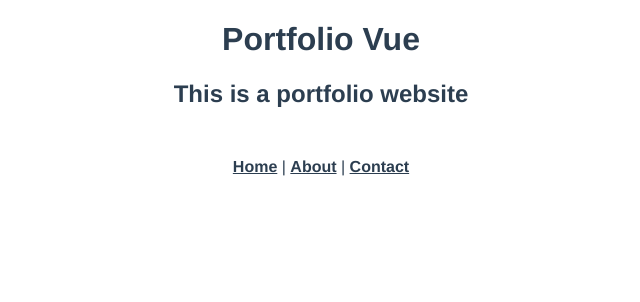
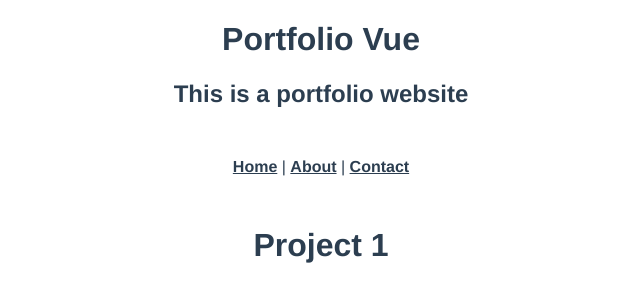
Before and after one commit to MBKM-STECHOQ/portfolio-vue, a Vue app: page /project/project-1 in a window 1280 px wide. Shown: the top 302 px of the page, without its empty margins (319-959 px from the left). Built offline with nearby package versions, Linux system fonts and the light colour scheme.

Commit message:
add dynamic route and detail by url query params

```diff
--- a/src/router/index.js
+++ b/src/router/index.js
@@ -39,6 +39,12 @@ const routes = [
       },
     ],
   },
+  // dynamic import
+  {
+    path: '/project/:id',
+    name: 'DetailProject',
+    component: () => import(/* webpackChunkName: "profile" */ '../views/DetailProject'),
+  },
 ];
 
 const router = new VueRouter({
--- /dev/null
+++ b/src/views/DetailProject.vue
@@ -0,0 +1,16 @@
+<template>
+  <div id="detail">
+    <h1>{{projectById.name}}</h1>
+  </div>
+</template>
+
+<script>
+export default {
+  name: 'DetailProject',
+  computed: {
+    projectById() {
+      return this.getProject.find((project) => project.id === this.$route.params.id);
+    },
+  },
+};
+</script>
--- a/src/views/Home.vue
+++ b/src/views/Home.vue
@@ -3,7 +3,9 @@
     <h3>List Projects</h3>
     <div id="projects">
       <div class="project" v-for="(project, index) in getProject" :key="index">
-        <h4>{{project.name}}</h4>
+        <router-link :to="{ name: 'DetailProject', params: { id: project.id } }">
+          <h4>{{project.name}}</h4>
+        </router-link>
       </div>
     </div>
   </div>
```
Also changed, not shown: .eslintrc.js.
